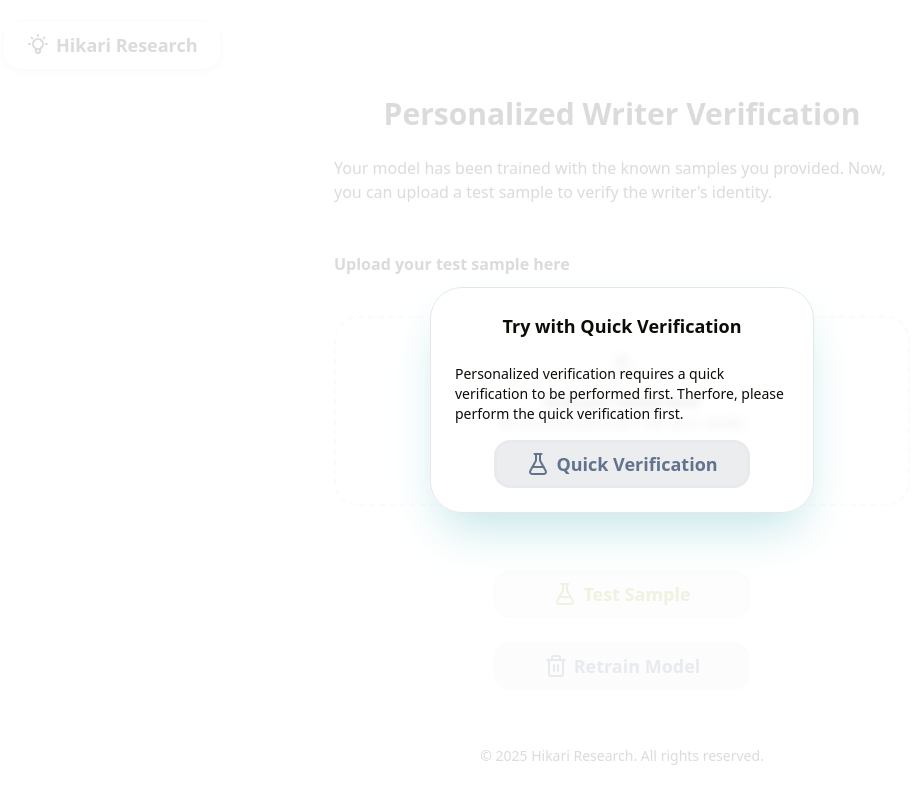
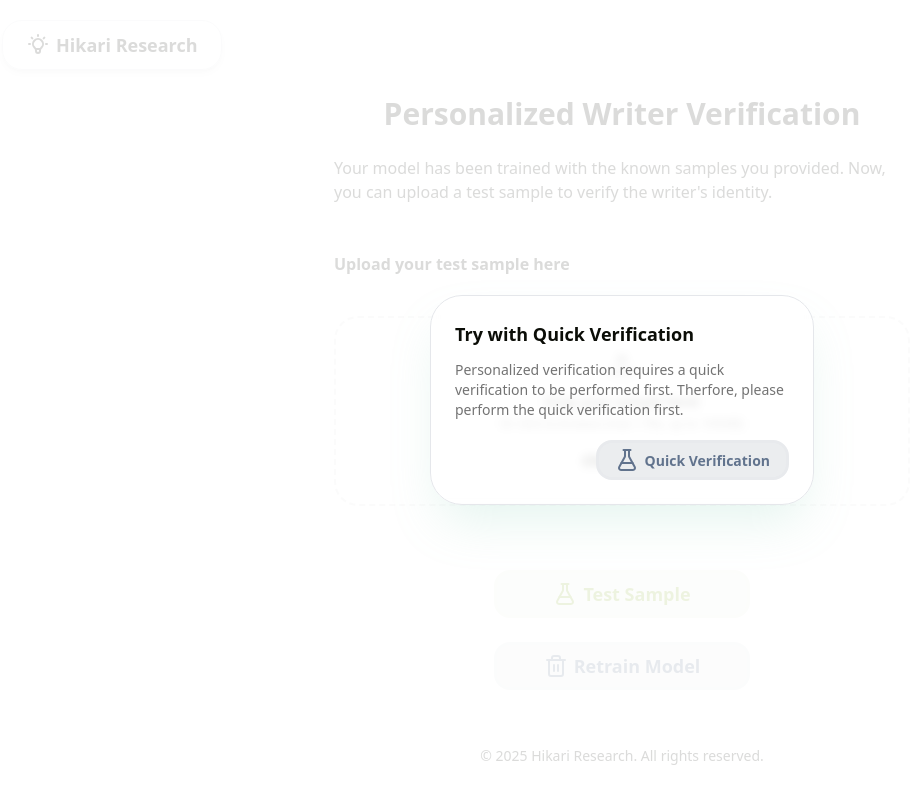
Before and after one commit to hasathcharu/exam-candidate-verification, a Next.js app in the folder frontend/: page /personalized-verification/verify in a window 1280 px wide. Shown: the whole page, without its empty margins (18-933 px from the left). Built offline with nearby package versions, Linux system fonts and the light colour scheme.

Commit message:
Enhance UI

```diff
--- a/frontend/src/app/personalized-verification/train/page.tsx
+++ b/frontend/src/app/personalized-verification/train/page.tsx
@@ -4,7 +4,9 @@ import { FileUploadComponent } from '@/components/file-upload-component';
 import { useEffect, useState } from 'react';
 import {
   AlertDialog,
+  AlertDialogAction,
   AlertDialogContent,
+  AlertDialogDescription,
   AlertDialogTitle,
 } from '@/components/ui/alert-dialog';
 import { toast } from 'sonner';
@@ -113,16 +115,17 @@ export default function App() {
                     <BrainCircuit /> Train Verifier
                   </button>
                   <AlertDialog open={trainingComplete}>
-                    <AlertDialogContent>
-                      <div className='text-center'>
-                        <AlertDialogTitle>Training Complete!</AlertDialogTitle>
-                        <br />
-                        <p className='text-sm text-left mb-4'>
-                          Model is trained successfully. You can now upload a
-                          test sample to verify the writer's identity.
-                        </p>
+                    <AlertDialogContent className='gap-3'>
+                      <AlertDialogTitle>
+                        Training Complete!
+                      </AlertDialogTitle>
+                      <AlertDialogDescription className='text-sm'>
+                        Model is trained successfully. You can now upload a test
+                        sample to verify the writer's identity.
+                      </AlertDialogDescription>
+                      <div className='text-right mt-2'>
                         <Link href='/personalized-verification'>
-                          <button className='btn btn-primary btn-soft btn-lg btn-wide'>
+                          <button className='btn btn-primary btn-soft'>
                             <FlaskConical /> Test Sample
                           </button>
                         </Link>
--- a/frontend/src/components/quick-alert.tsx
+++ b/frontend/src/components/quick-alert.tsx
@@ -2,6 +2,7 @@ import Link from 'next/link';
 import {
   AlertDialog,
   AlertDialogContent,
+  AlertDialogDescription,
   AlertDialogTitle,
 } from './ui/alert-dialog';
 import { FlaskConical } from 'lucide-react';
@@ -9,23 +10,20 @@ import { FlaskConical } from 'lucide-react';
 export default function ({ open }: { open: boolean }) {
   return (
     <AlertDialog open={open}>
-      <AlertDialogContent>
-        <>
-          <div className='text-center'>
+      <AlertDialogContent className='gap-3'>
         <AlertDialogTitle>Try with Quick Verification</AlertDialogTitle>
-            <br />
-            <p className='text-sm text-left mb-4'>
-              Personalized verification requires a quick verification to be performed first. Therfore, please perform the quick verification first.
-            </p>
+        <AlertDialogDescription>
+          Personalized verification requires a quick verification to be
+          performed first. Therfore, please perform the quick verification
+          first.
+        </AlertDialogDescription>
+        <div className='text-right mt-2'>
           <Link href='/quick-verification'>
-              <button
-                className='btn btn-info btn-soft btn-lg btn-wide'
-              >
+            <button className='btn btn-info btn-soft'>
               <FlaskConical /> Quick Verification
             </button>
           </Link>
         </div>
-        </>
       </AlertDialogContent>
     </AlertDialog>
   );
--- a/frontend/src/components/ui/alert-dialog.tsx
+++ b/frontend/src/components/ui/alert-dialog.tsx
@@ -54,7 +54,7 @@ function AlertDialogContent({
       <AlertDialogPrimitive.Content
         data-slot='alert-dialog-content'
         className={cn(
-          'bg-background data-[state=open]:animate-in data-[state=closed]:animate-out data-[state=closed]:fade-out-0 data-[state=open]:fade-in-0 data-[state=closed]:zoom-out-95 data-[state=open]:zoom-in-95 fixed top-[50%] left-[50%] z-50 grid w-full max-w-[calc(100%-2rem)] translate-x-[-50%] translate-y-[-50%] gap-4 rounded-[2rem] border p-6 shadow-2xl shadow-[#c0e5e8] duration-200 sm:max-w-sm  backdrop-filter backdrop-blur-xs bg-opacity-10 border-gray-200 ',
+          'bg-background data-[state=open]:animate-in data-[state=closed]:animate-out data-[state=closed]:fade-out-0 data-[state=open]:fade-in-0 data-[state=closed]:zoom-out-95 data-[state=open]:zoom-in-95 fixed top-[50%] left-[50%] z-50 grid w-full max-w-[calc(100%-2rem)] translate-x-[-50%] translate-y-[-50%] gap-4 rounded-[2rem] border p-6 shadow-2xl shadow-[#8fd4bd40] duration-200 sm:max-w-sm  backdrop-filter backdrop-blur-xs bg-opacity-10 border-gray-200 ',
           className
         )}
         {...props}
```
Lines whose indentation alone changed are shown as unchanged.
